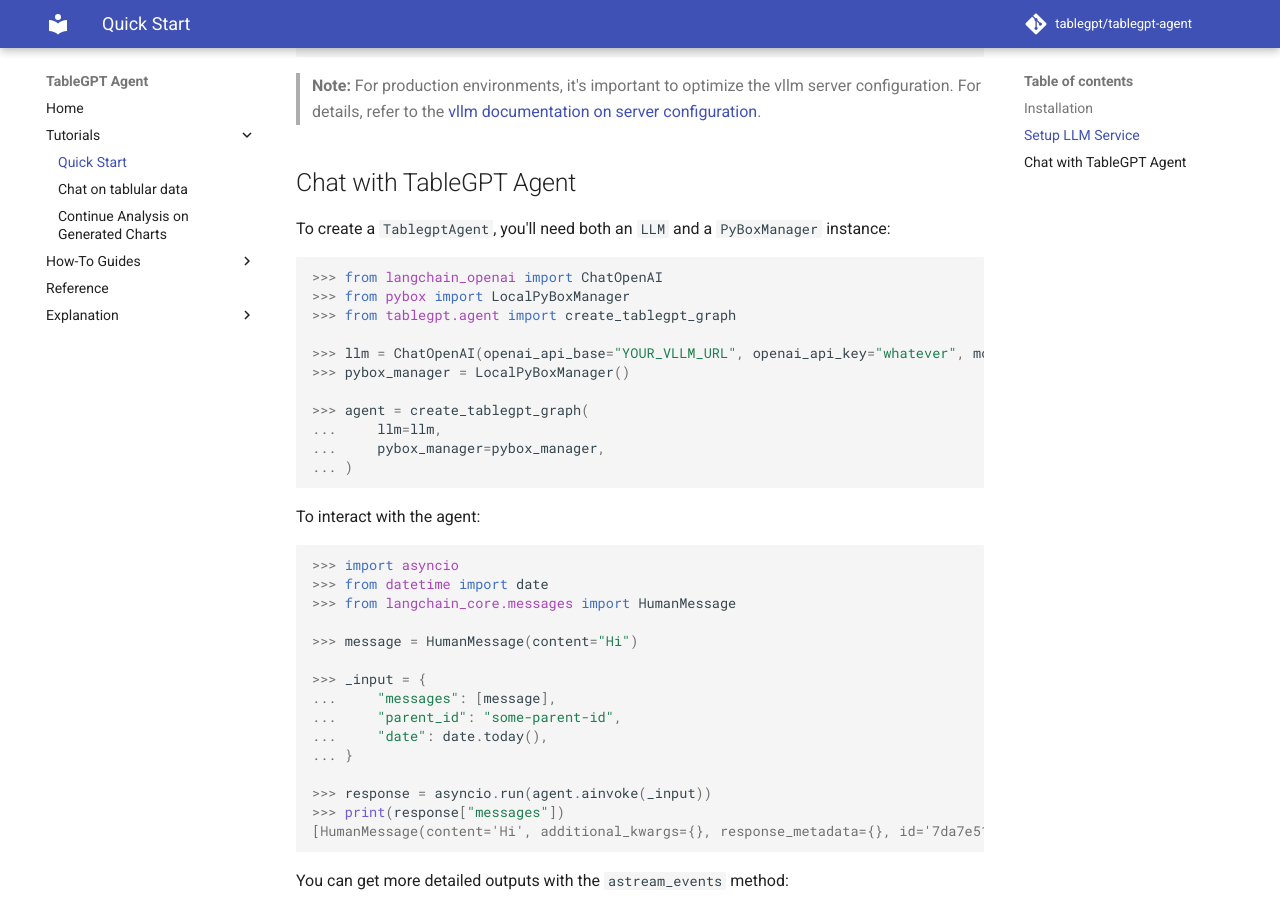
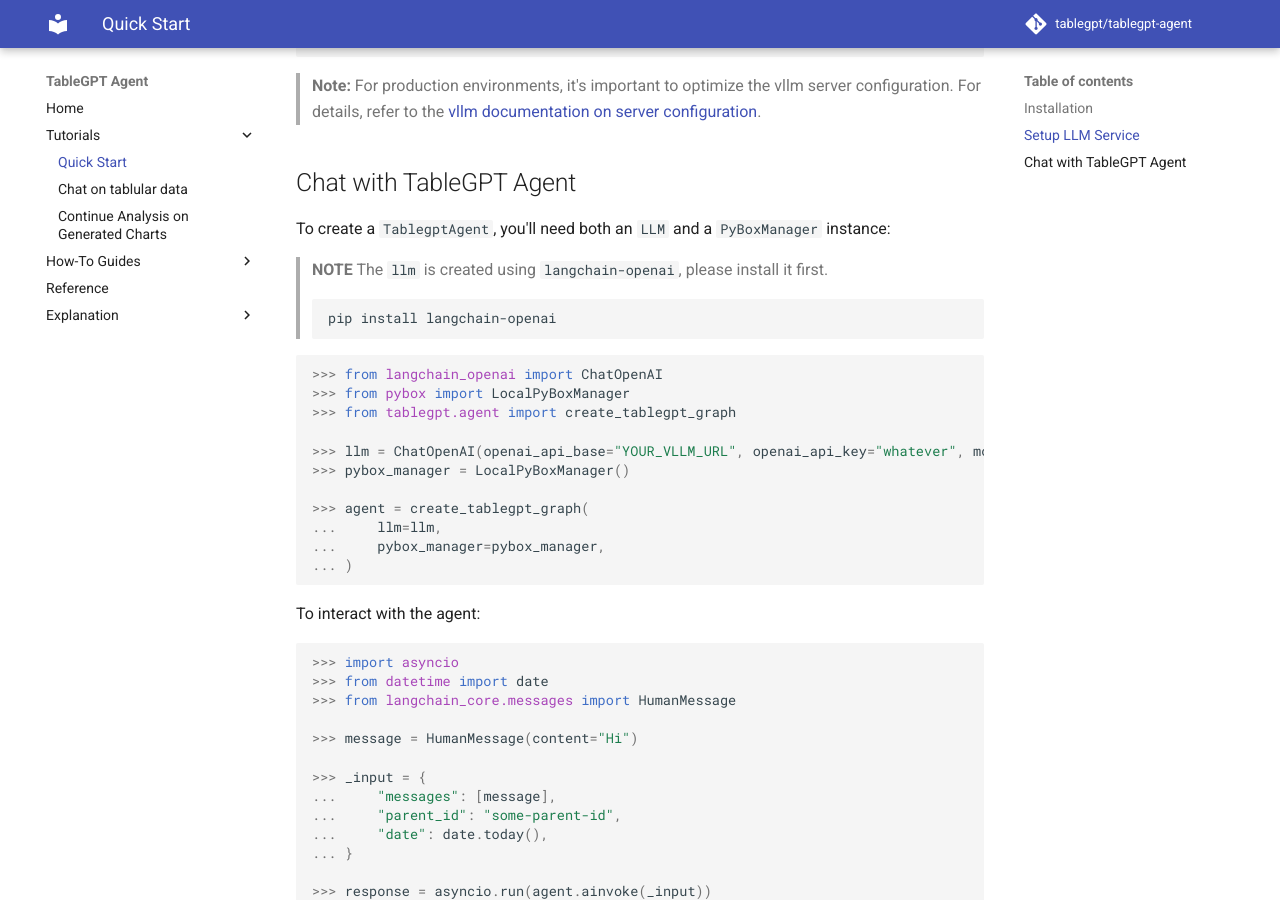
Before and after one commit to weekenthralling/tablegpt-agent, an MkDocs documentation site: the page built from docs/tutorials/quickstart.md, in a window 1280 px wide and 900 px high, scrolled down 725 px. Built offline with MkDocs 1.6.1 and Material for MkDocs 9.7.7, drawn with Linux system fonts in a browser that asks for light colours; comment, search, counter and statistics services are not loaded.

Commit message:
doc: add `langchian-openai` installation note

````diff
--- a/docs/tutorials/quickstart.md
+++ b/docs/tutorials/quickstart.md
@@ -33,6 +33,10 @@
 ## Chat with TableGPT Agent
 
 To create a `TablegptAgent`, you'll need both an `LLM` and a `PyBoxManager` instance:
+> **NOTE** The `llm` is created using `langchain-openai`, please install it first.
+```sh
+pip install langchain-openai
+```
 
 ```pycon
 >>> from langchain_openai import ChatOpenAI
````
